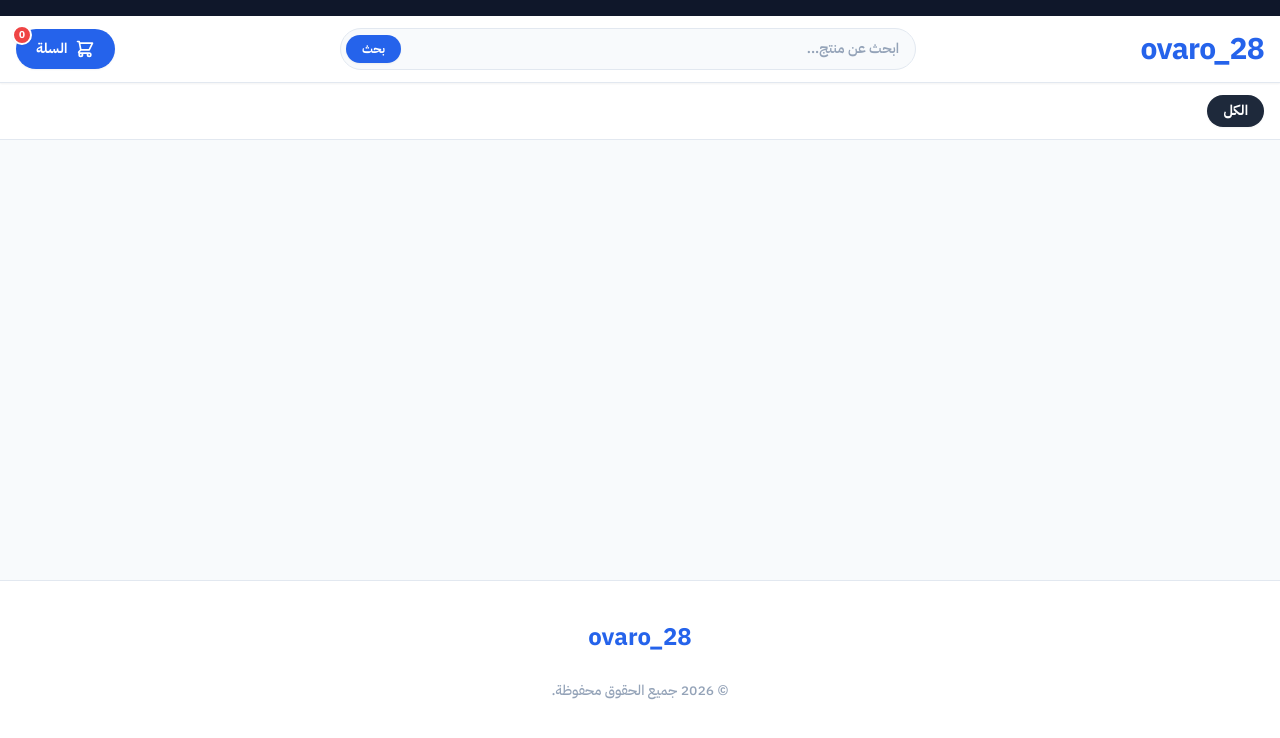
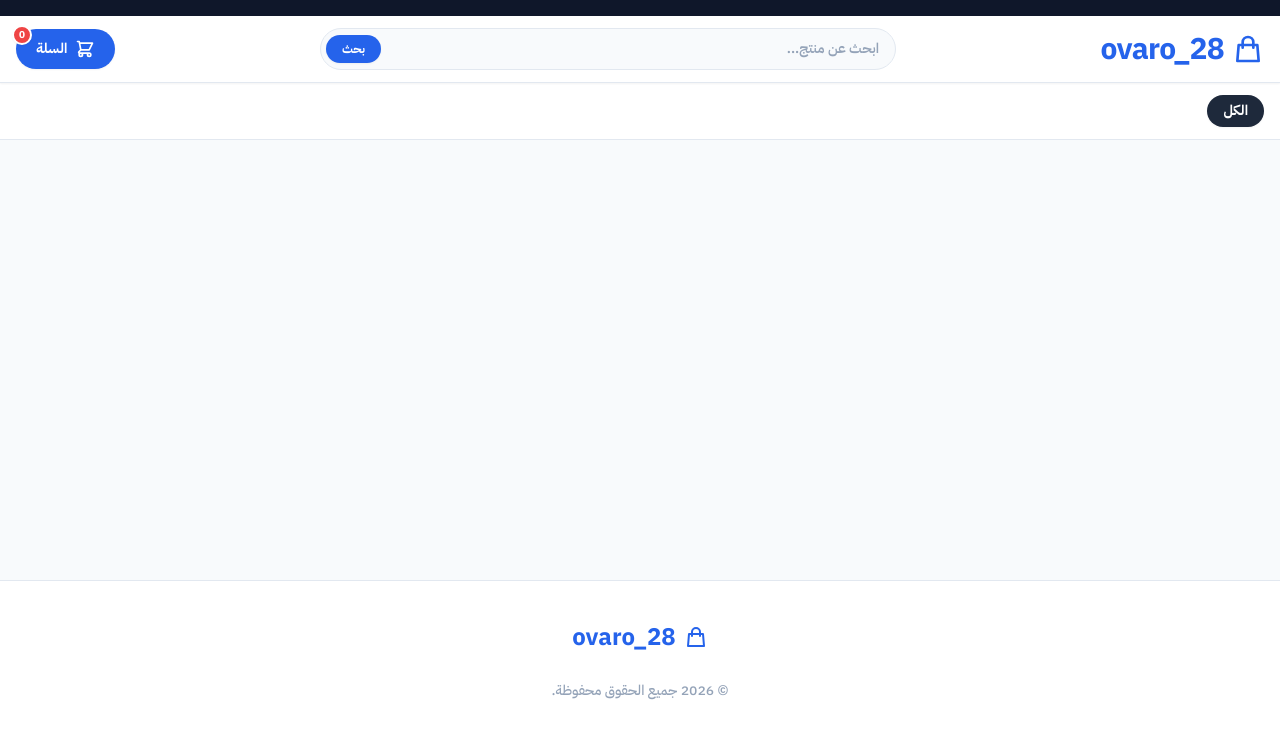
Before and after one commit to ahmedloueyhadjab01/oussama-store, a website: page public/index.html in a window 1280 px wide. Drawn offline with nearby package versions, Linux system fonts and the light colour scheme; no server answers.

Commit message:
Add store logos to header and footer

```diff
--- a/public/index.html
+++ b/public/index.html
@@ -38,7 +38,10 @@
   <!-- الترويسة -->
   <header class="sticky top-0 z-40 glass-nav shadow-sm">
     <div class="max-w-7xl mx-auto px-4 py-3 flex items-center justify-between gap-4">
-      <a href="/" class="text-3xl font-bold tracking-tight text-blue-600">ovaro_28</a>
+      <a href="/" class="flex items-center gap-2 text-3xl font-bold tracking-tight text-blue-600">
+        <svg class="w-8 h-8" fill="none" stroke="currentColor" stroke-width="2" viewBox="0 0 24 24"><path stroke-linecap="round" stroke-linejoin="round" d="M16 11V7a4 4 0 00-8 0v4M5 9h14l1 12H4L5 9z"></path></svg>
+        ovaro_28
+      </a>
       <form id="searchFormDesktop" class="hidden md:flex flex-1 max-w-xl relative items-center">
         <input id="searchInput" type="search" placeholder="ابحث عن منتج..." autocomplete="off" class="w-full pr-4 pl-24 py-2.5 text-sm font-semibold text-slate-900 placeholder:text-slate-400 rounded-full border border-slate-200 bg-slate-50 focus:bg-white focus:border-blue-500 focus:ring-2 focus:ring-blue-100 outline-none transition-all" />
         <button id="clearSearchBtn" type="button" class="hidden absolute left-14 top-1/2 -translate-y-1/2 text-slate-400 hover:text-red-500 p-1"><svg class="w-4 h-4" fill="none" stroke="currentColor" viewBox="0 0 24 24"><path stroke-linecap="round" stroke-linejoin="round" stroke-width="2" d="M6 18L18 6M6 6l12 12"></path></svg></button>
@@ -68,7 +71,10 @@
 
   <!-- التذييل -->
   <footer class="border-t border-slate-200 mt-10 py-10 bg-white text-center text-sm">
-    <p class="text-2xl font-bold text-blue-600 mb-3">ovaro_28</p>
+    <div class="flex justify-center items-center gap-2 mb-3">
+      <svg class="w-6 h-6 text-blue-600" fill="none" stroke="currentColor" stroke-width="2" viewBox="0 0 24 24"><path stroke-linecap="round" stroke-linejoin="round" d="M16 11V7a4 4 0 00-8 0v4M5 9h14l1 12H4L5 9z"></path></svg>
+      <p class="text-2xl font-bold text-blue-600">ovaro_28</p>
+    </div>
     <div id="socialIconsFooter" class="flex justify-center gap-3 mb-4"></div>
     <p class="text-slate-400 font-medium">&copy; <span id="currentYear"></span> جميع الحقوق محفوظة.</p>
   </footer>
```
